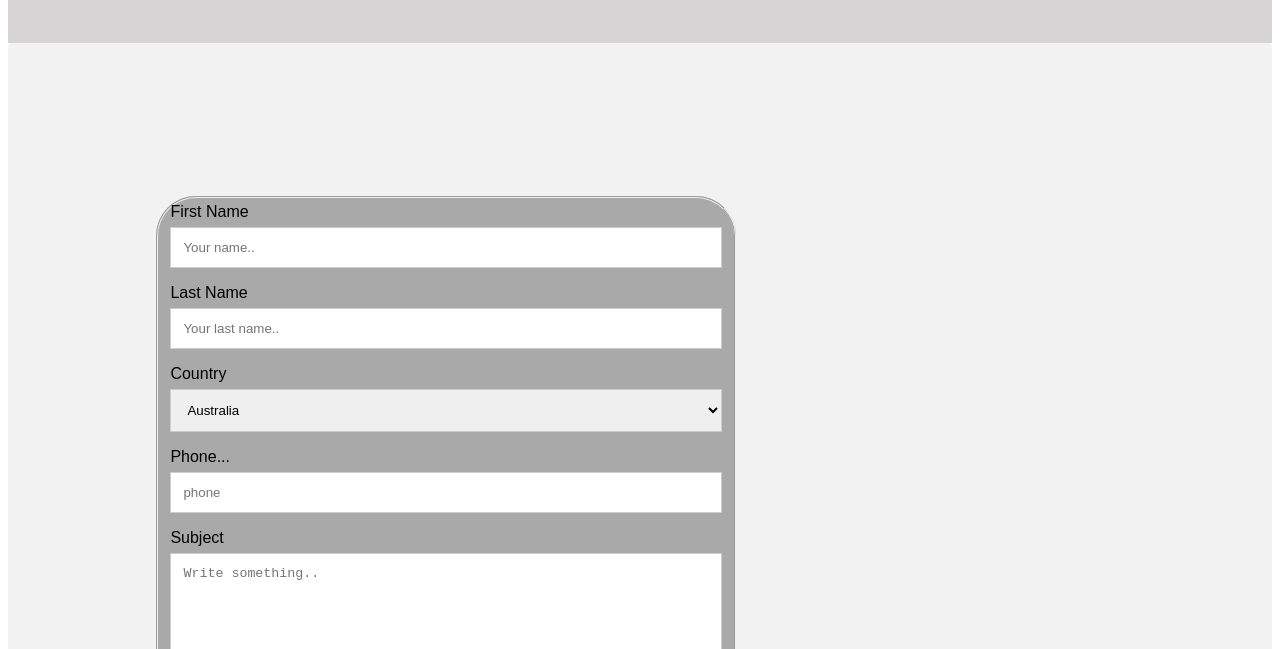
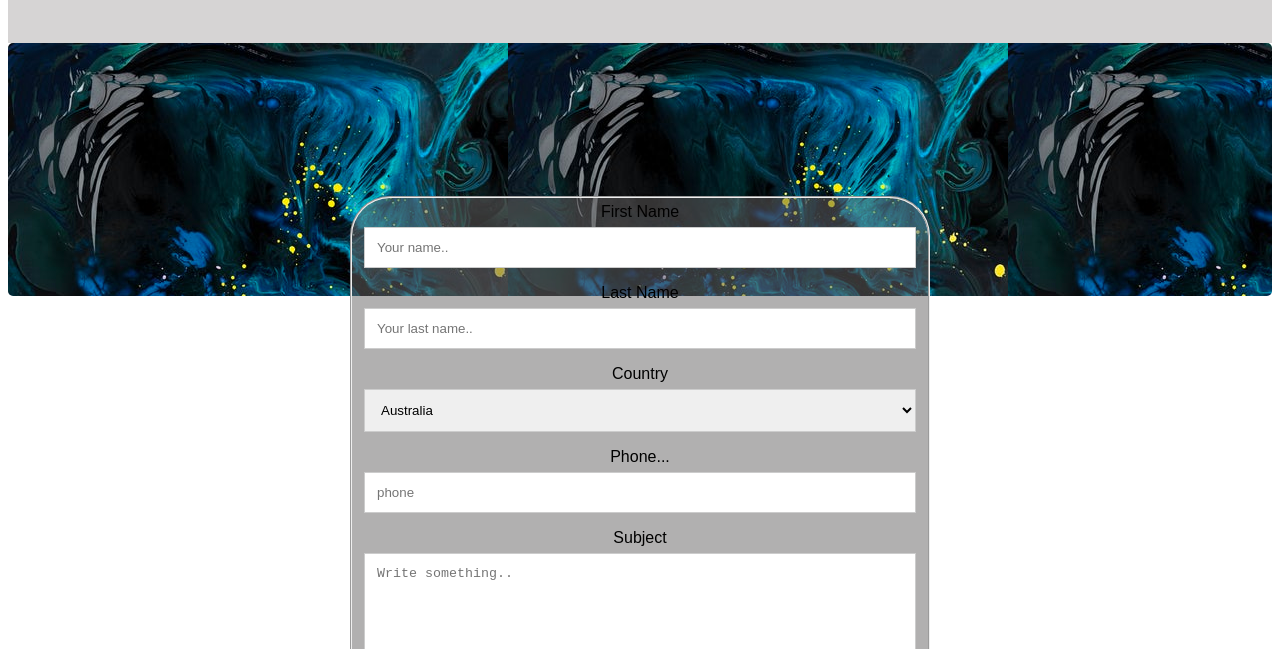
Before and after one commit to Jil04/my-blog, a plain HTML site: page contact.html in a window 1280 px wide. Shown: the part 100-749 px from the top of the page. Drawn offline with Linux system fonts and the light colour scheme.

Commit message:
blog commit

```diff
--- a/contact.html
+++ b/contact.html
@@ -45,10 +45,10 @@ input[type=submit]:hover {
 /* Style the container/contact section */
 .container {
   border-radius: 5px;
-  background-color: #f2f2f2;
   padding: 10%;
   width: 100%;
   height: 100%;
+  background-image:url(bck.jpg);
 }
 
 /* Create two columns that float next to eachother */
@@ -138,7 +138,8 @@ fieldset{
 
 
 
-<div class="container">
+<center>
+  <div class="container">
 
     <div class="column">
           <fieldset>
@@ -165,13 +166,9 @@ fieldset{
           </fieldset>
 
               </div>
-  <div class="row">
-    <div class="column">
-      <img src="codes.jpg" style="width:100%">
-    </div>
 
-  </div>
 </div>
+</center>
 
 </body>
 </html>
```
Also changed, not shown: bck.jpg (added).
